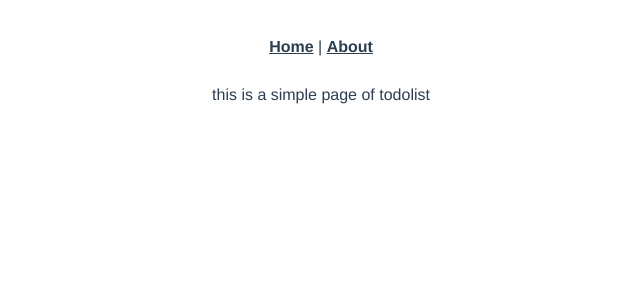
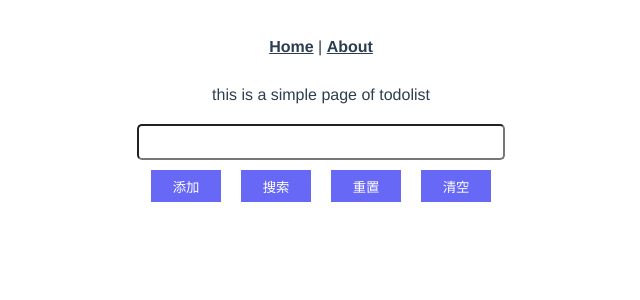
Before and after one commit to cgbin24/vue-simple-toDoList, a Vue app: page /#/todolist in a window 1280 px wide. Shown: the top 300 px of the page, without its empty margins (319-959 px from the left). Built offline with nearby package versions, Linux system fonts and the light colour scheme.

Commit message:
feat: add function for list (add & delete & search & reset & clear)

```diff
--- /dev/null
+++ b/src/views/ToDoList/components/input.vue
@@ -0,0 +1,55 @@
+<template>
+  <div class="wrapper">
+    <input v-model="value" type="text" class="input"/>
+    <br />
+    <button type="submit" @click="add">添加</button>
+    <button type="submit" @click="search">搜索</button>
+    <button type="submit" @click="reset">重置</button>
+    <button type="submit" @click="clear">清空</button>
+  </div>
+</template>
+
+<script>
+export default {
+  data() {
+    return {
+      value: ''
+    }
+  },
+  methods: {
+    add() {
+      this.$emit('val', this.value)
+      this.value = ''
+    },
+    reset() {
+      this.$emit('reset', true)
+      this.value = ''
+    },
+    clear() {
+      this.$emit('empty', true)
+      this.value = ''
+    },
+    search() {
+      this.$emit('search', this.value)
+    }
+  }
+}
+</script>
+<style lang="less" scoped>
+.wrapper {
+  margin: 20px auto;
+  .input {
+    width: 360px;
+    height: 30px;
+    border-radius: 5px;
+  }
+  button {
+    width: 70px;
+    height: 32px;
+    margin: 10px;
+    border: none;
+    color: #fff;
+    background-color: rgb(104, 104, 247);
+  }
+}
+</style>
--- /dev/null
+++ b/src/views/ToDoList/components/list.vue
@@ -0,0 +1,80 @@
+<template>
+  <div>
+    <ul v-if="list.length > 0">
+      <li v-for="(item,index) in list" :key="index">
+        <span>{{index+1}}、{{item}}</span> <i @click="del(item,index)"> X </i>
+      </li>
+    </ul>
+  </div>
+</template>
+
+<script>
+export default {
+  props: {
+    listData: {
+      type: Array
+    },
+    factor: {
+      type: String
+    },
+    reset: {
+      type: Boolean
+    }
+  },
+  watch: {
+    listData: {
+      handler(val) {
+        this.list = val
+      }
+    },
+    factor: {
+      handler(val) {
+        val && (this.list = this.listData.filter(item => item === val))
+
+      }
+    },
+    reset: {
+      handler(val) {
+        val && (this.list = this.listData)
+      }
+    }
+  },
+  data() {
+    return {
+      list: []
+    }
+  },
+  methods: {
+    del(item, index) {
+      this.list.splice(index, 1)
+    }
+  }
+}
+</script>
+<style lang="less" scoped>
+ul {
+  width: 400px;
+  list-style: none;
+  border: 1px solid #ccc;
+  margin: auto;
+  padding-left: 10px;
+  border-radius: 5px;
+  box-shadow: .5px .5px 1px 1px #ccc;
+  li {
+    margin: 20px 20px 20px 20px;
+    padding-bottom: 6px;
+    text-align: left;
+    border-bottom: .4px solid #ccc;
+    i {
+      float: right;
+      margin-right: 20px;
+      cursor: pointer;
+      text-align: right;
+    }
+    i:hover {
+      content: '删除';
+    }
+  }
+}
+
+</style>
--- a/src/views/ToDoList/index.vue
+++ b/src/views/ToDoList/index.vue
@@ -1,18 +1,41 @@
 <template>
-  <div>
+  <div class="wrapper">
     this is a simple page of todolist
+    <Input @val="getVal" @empty="listData = []" @search="toSearch" @reset="toReset" />
+    <List :listData="listData" :factor="factor" :reset="reset" />
   </div>
 </template>
 
 <script>
+import Input from './components/input'
+import List from './components/list'
 export default {
+  components: {
+    Input,
+    List
+  },
   data() {
     return {
-
+      listData: [],
+      factor: '',
+      reset: false
+    }
+  },
+  methods: {
+    getVal(val) {
+      this.listData.push(val)
+    },
+    toSearch(val) {
+      this.factor = val
+    },
+    toReset(val) {
+      this.reset = val
     }
   }
 }
 </script>
 <style lang="less" scoped>
-
+.wrapper {
+  text-align: center;
+}
 </style>
```
